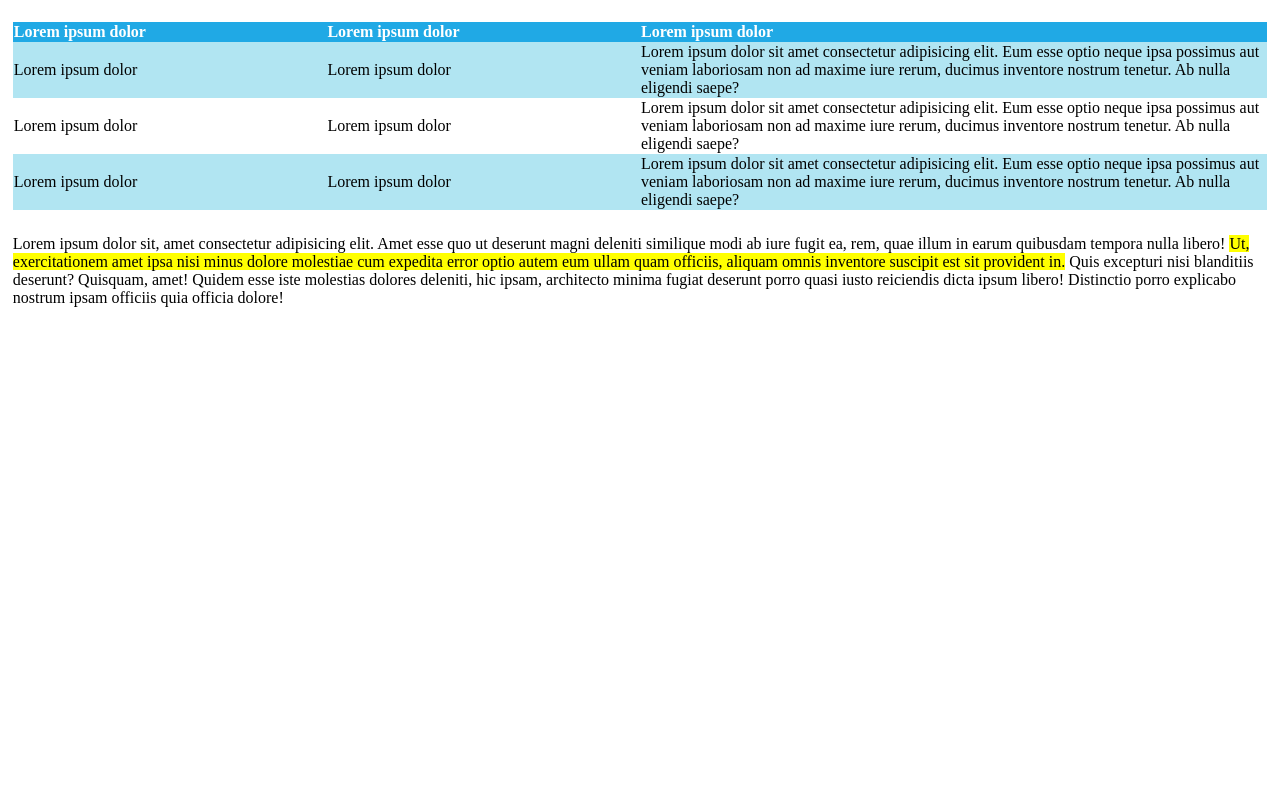
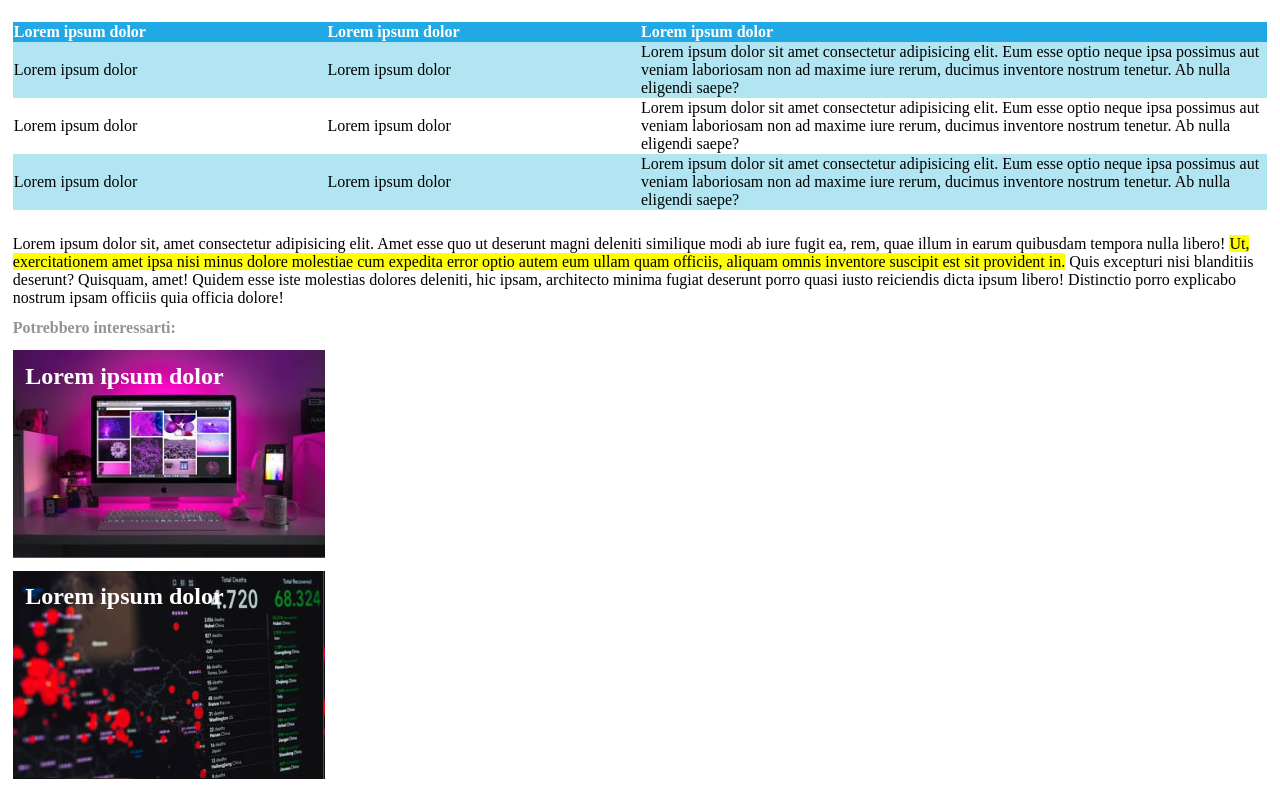
Before and after one commit to alessiavozzo/html-css-booleaner, a plain HTML site: page index.html in a window 1280 px wide. Shown: the part 1026-1817 px from the top of the page. Before the commit the page ends 1345 px from the top, so only its background shows below. Drawn offline with nearby package versions, Linux system fonts and the light colour scheme.

Commit message:
add footer

```diff
--- a/assets/css/style.css
+++ b/assets/css/style.css
@@ -68,7 +68,7 @@ h1{
 
 /* Article */
 
-article, p, ul{
+.article, p, ul{
     margin-top: 2%;
     margin-bottom: 1%;
 }
@@ -100,3 +100,34 @@ thead{
 .blue_row{
     background-color: #B1E5F2;
 }
+
+/* Footer */
+
+#site_footer{
+    margin: 1%;
+}
+
+h4, .more_info{
+    margin-bottom: 1%;
+}
+
+h4{
+    color: #949494;
+}
+
+.more_info{
+    width: 312px;
+    height: 208px;
+    color: white;
+    font-weight: bold;
+    font-size: 24px;
+    padding: 1%;
+}
+
+.pic_monitor{
+    background-image: url(../img/monitor.jpg);
+}
+
+.pic_graph{
+    background-image: url(../img/graph.jpg);
+}
--- a/index.html
+++ b/index.html
@@ -31,17 +31,17 @@
             </div>
         </section>
 
-        <section id="pictures">
+        <div id="pictures">
             <img src="./assets/img/tim-1.jpg" alt="Tim talking">
             <img src="./assets/img/tim-2.jpg" alt="Tim pic">
             <div class="notes">
                 1st photo: John S. and James L. Knight Foundation, by Scott Henrichsen <br>
                 2nd photo: Wikimedia, by Paul Clark
             </div>
-        </section>
+        </div>
 
         <!-- Article -->
-        <article>
+        <div class="article">
             <p>Lorem ipsum dolor sit, amet consectetur adipisicing elit. Vero voluptatibus ea, eos mollitia culpa quisquam ex tempora illo, deleniti in voluptatem facilis sequi sint, possimus ratione adipisci libero consequatur ullam. Lorem ipsum dolor sit amet consectetur, adipisicing elit. Quidem, sapiente. Maiores quidem iusto temporibus delectus vero modi architecto quae, quaerat odit fuga ipsam, sint perferendis adipisci magni error dicta deleniti?Lorem, ipsum dolor sit amet consectetur adipisicing elit. Quod iusto exercitationem expedita corporis possimus tenetur quas minima praesentium facilis saepe unde illum veniam, ut ratione hic. Nam, sunt. Ipsa, tempore?
             Suscipit soluta at reiciendis error placeat neque similique ex ab illum officia eius odio excepturi consequuntur, impedit perferendis eos atque! <span class="highlight">Maiores eaque commodi facilis voluptatem consequatur nulla ut similique itaque.</span>
             Exercitationem laudantium est doloribus nihil aperiam ab reprehenderit earum minima cumque! Nobis, delectus! Quaerat quibusdam vel maxime amet et unde, ducimus fugiat culpa eveniet delectus ipsam rem, iste sequi pariatur?</p>
@@ -85,20 +85,22 @@
                 </tbody>
             </table>
 
+            <!-- Article p2 -->
             <p>Lorem ipsum dolor sit, amet consectetur adipisicing elit. Amet esse quo ut deserunt magni deleniti similique modi ab iure fugit ea, rem, quae illum in earum quibusdam tempora nulla libero!
             <span class="highlight">Ut, exercitationem amet ipsa nisi minus dolore molestiae cum expedita error optio autem eum ullam quam officiis, aliquam omnis inventore suscipit est sit provident in.</span> Quis excepturi nisi blanditiis deserunt?
             Quisquam, amet! Quidem esse iste molestias dolores deleniti, hic ipsam, architecto minima fugiat deserunt porro quasi iusto reiciendis dicta ipsum libero! Distinctio porro explicabo nostrum ipsam officiis quia officia dolore!</p>
 
-
-
-        </article>
-
+        </div>
 
     </main>
 
+    <!-- /#site_footer -->
+    <footer id="site_footer">
+        <h4>Potrebbero interessarti:</h4>
+        <div class="more_info pic_monitor">Lorem ipsum dolor</div>
+        <div class="more_info pic_graph">Lorem ipsum dolor</div>
 
-    <!-- /#site_footer -->
-    <footer id="site_footer"></footer>
+    </footer>
 
 </body>
 </html>
```
